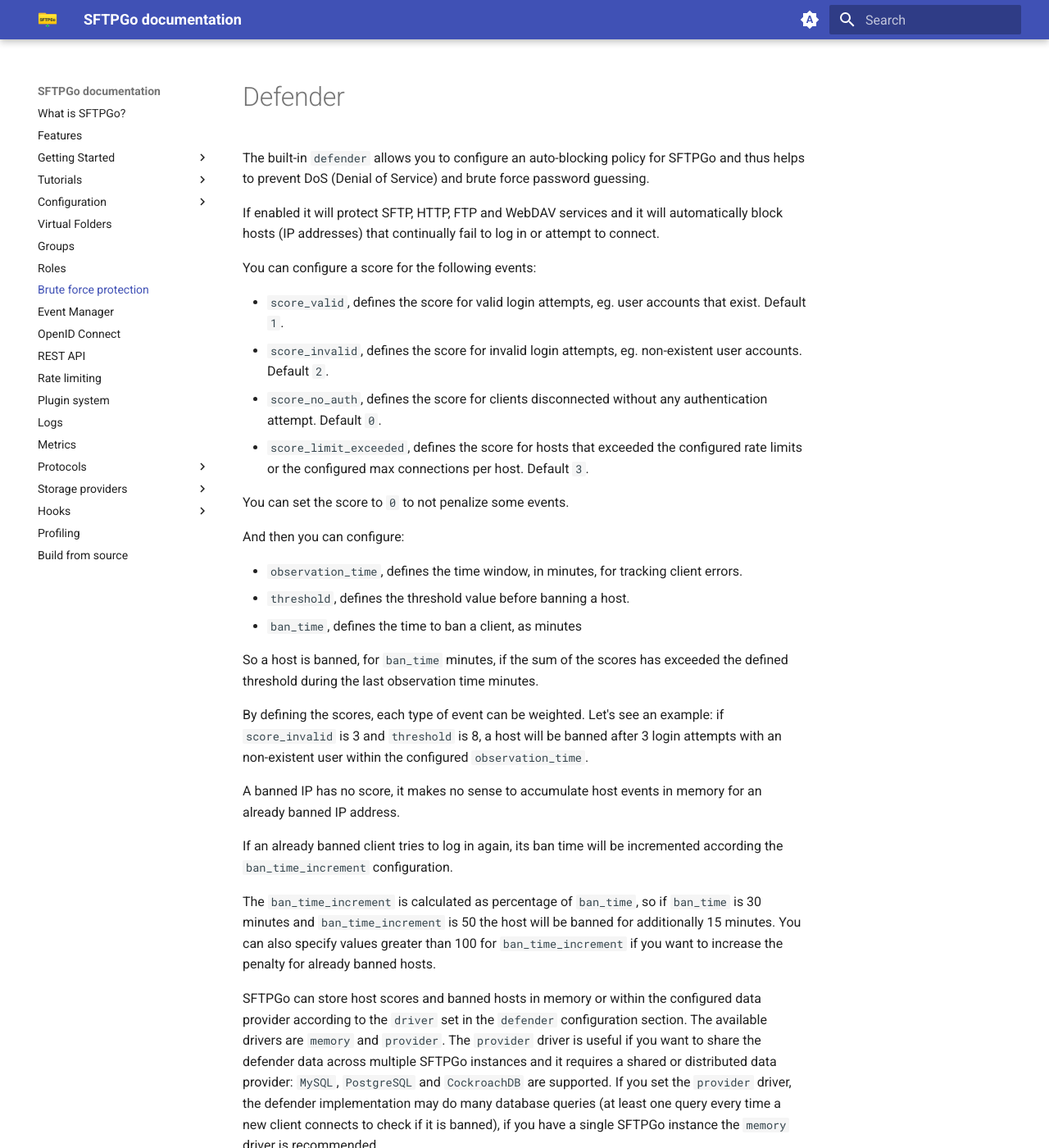
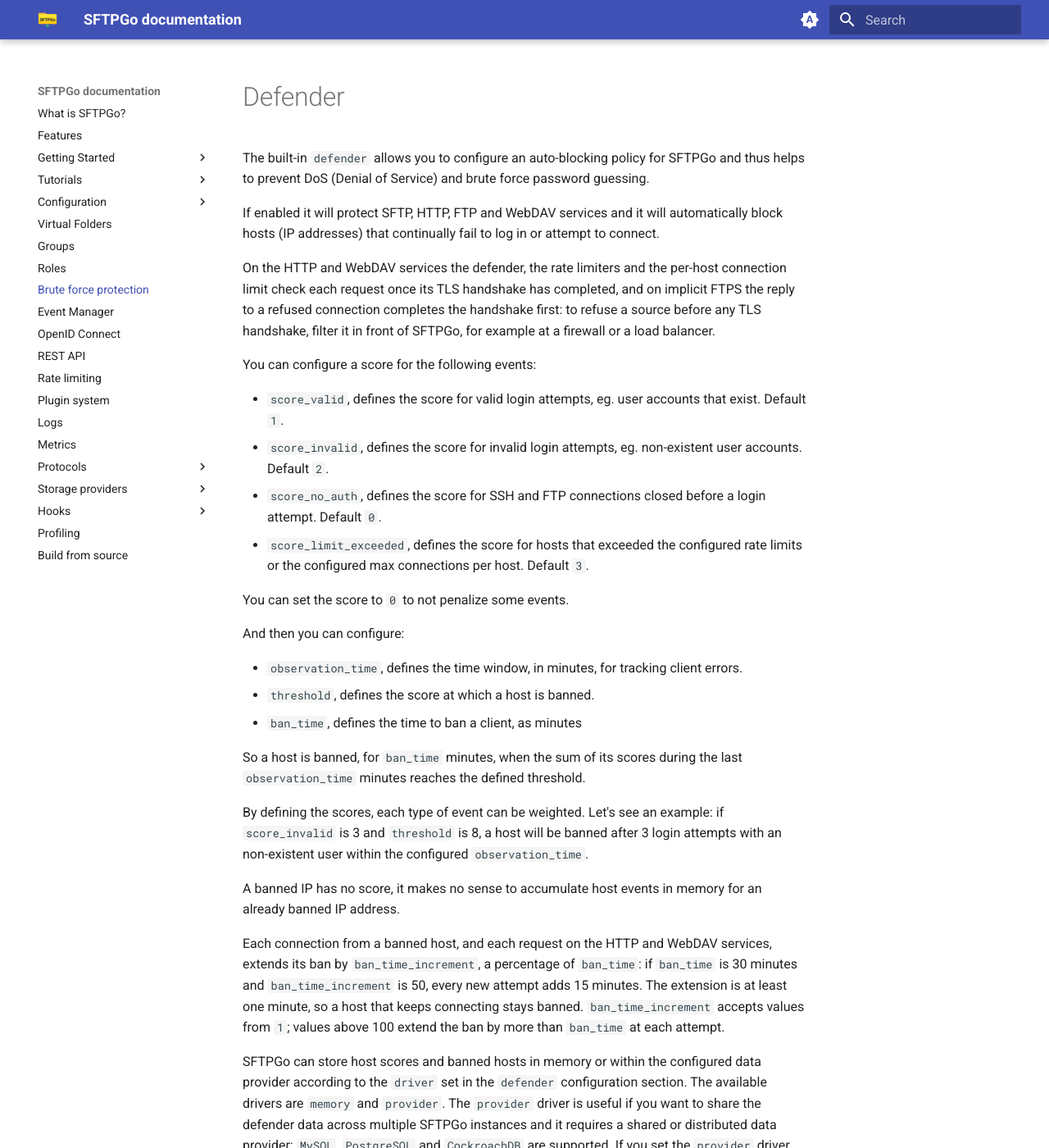
Before and after one commit to sftpgo/docs, an MkDocs documentation site: the page built from docs/defender.md, in a window 1280 px wide and 1400 px high. Shown: the whole window at 82% size. Built offline with MkDocs 1.6.1 and Material for MkDocs 9.7.7, drawn with Linux system fonts in a browser that asks for light colours; the version menu is left out.

Commit message:
defender: better describe bans and no-auth connections
State that on HTTP and WebDAV the defender and the other limits check each
request after the TLS handshake, and that on implicit FTPS the reply to a
refused connection completes the handshake

Signed-off-by: Nicola Murino <nicola.murino@gmail.com>

```diff
--- a/docs/defender.md
+++ b/docs/defender.md
@@ -8,11 +8,13 @@ The built-in `defender` allows you to configure an auto-blocking policy for SFTP
 
 If enabled it will protect SFTP, HTTP, FTP and WebDAV services and it will automatically block hosts (IP addresses) that continually fail to log in or attempt to connect.
 
+On the HTTP and WebDAV services the defender, the rate limiters and the per-host connection limit check each request once its TLS handshake has completed, and on implicit FTPS the reply to a refused connection completes the handshake first: to refuse a source before any TLS handshake, filter it in front of SFTPGo, for example at a firewall or a load balancer.
+
 You can configure a score for the following events:
 
 - `score_valid`, defines the score for valid login attempts, eg. user accounts that exist. Default `1`.
 - `score_invalid`, defines the score for invalid login attempts, eg. non-existent user accounts. Default `2`.
-- `score_no_auth`, defines the score for clients disconnected without any authentication attempt. Default `0`.
+- `score_no_auth`, defines the score for SSH and FTP connections closed before a login attempt. Default `0`.
 - `score_limit_exceeded`, defines the score for hosts that exceeded the configured rate limits or the configured max connections per host. Default `3`.
 
 You can set the score to `0` to not penalize some events.
@@ -20,18 +22,16 @@ You can set the score to `0` to not penalize some events.
 And then you can configure:
 
 - `observation_time`, defines the time window, in minutes, for tracking client errors.
-- `threshold`, defines the threshold value before banning a host.
+- `threshold`, defines the score at which a host is banned.
 - `ban_time`, defines the time to ban a client, as minutes
 
-So a host is banned, for `ban_time` minutes, if the sum of the scores has exceeded the defined threshold during the last observation time minutes.
+So a host is banned, for `ban_time` minutes, when the sum of its scores during the last `observation_time` minutes reaches the defined threshold.
 
 By defining the scores, each type of event can be weighted. Let's see an example: if `score_invalid` is 3 and `threshold` is 8, a host will be banned after 3 login attempts with an non-existent user within the configured `observation_time`.
 
 A banned IP has no score, it makes no sense to accumulate host events in memory for an already banned IP address.
 
-If an already banned client tries to log in again, its ban time will be incremented according the `ban_time_increment` configuration.
-
-The `ban_time_increment` is calculated as percentage of `ban_time`, so if `ban_time` is 30 minutes and `ban_time_increment` is 50 the host will be banned for additionally 15 minutes. You can also specify values greater than 100 for `ban_time_increment` if you want to increase the penalty for already banned hosts.
+Each connection from a banned host, and each request on the HTTP and WebDAV services, extends its ban by `ban_time_increment`, a percentage of `ban_time`: if `ban_time` is 30 minutes and `ban_time_increment` is 50, every new attempt adds 15 minutes. The extension is at least one minute, so a host that keeps connecting stays banned. `ban_time_increment` accepts values from `1`; values above 100 extend the ban by more than `ban_time` at each attempt.
 
 SFTPGo can store host scores and banned hosts in memory or within the configured data provider according to the `driver` set in the `defender` configuration section. The available drivers are `memory` and `provider`.
 The `provider` driver is useful if you want to share the defender data across multiple SFTPGo instances and it requires a shared or distributed data provider: `MySQL`, `PostgreSQL` and `CockroachDB` are supported.
```
Also changed, not shown: docs/config-file.md (+4 -4 lines), docs/post-login-hook.md (+4 -4 lines).
